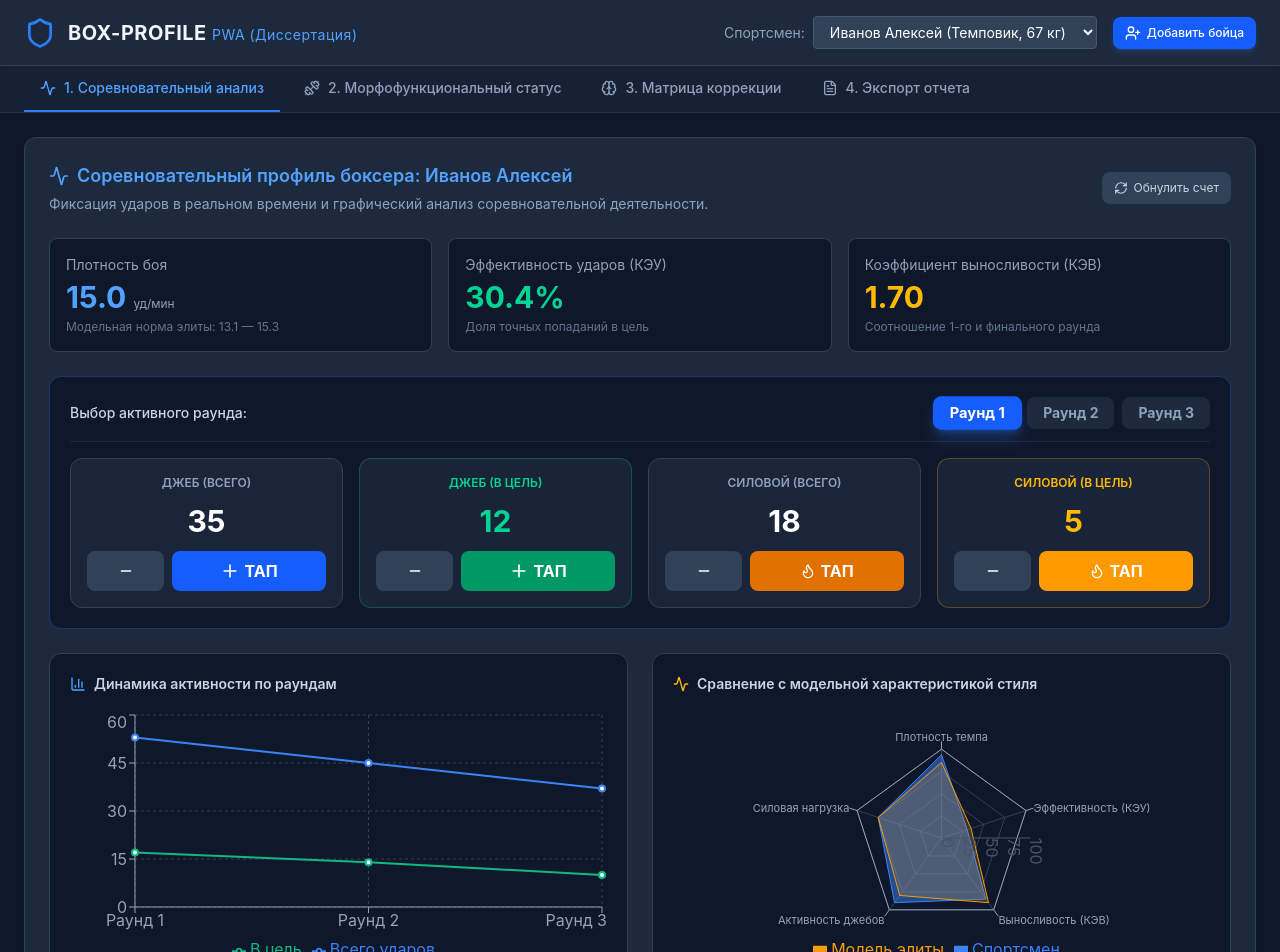
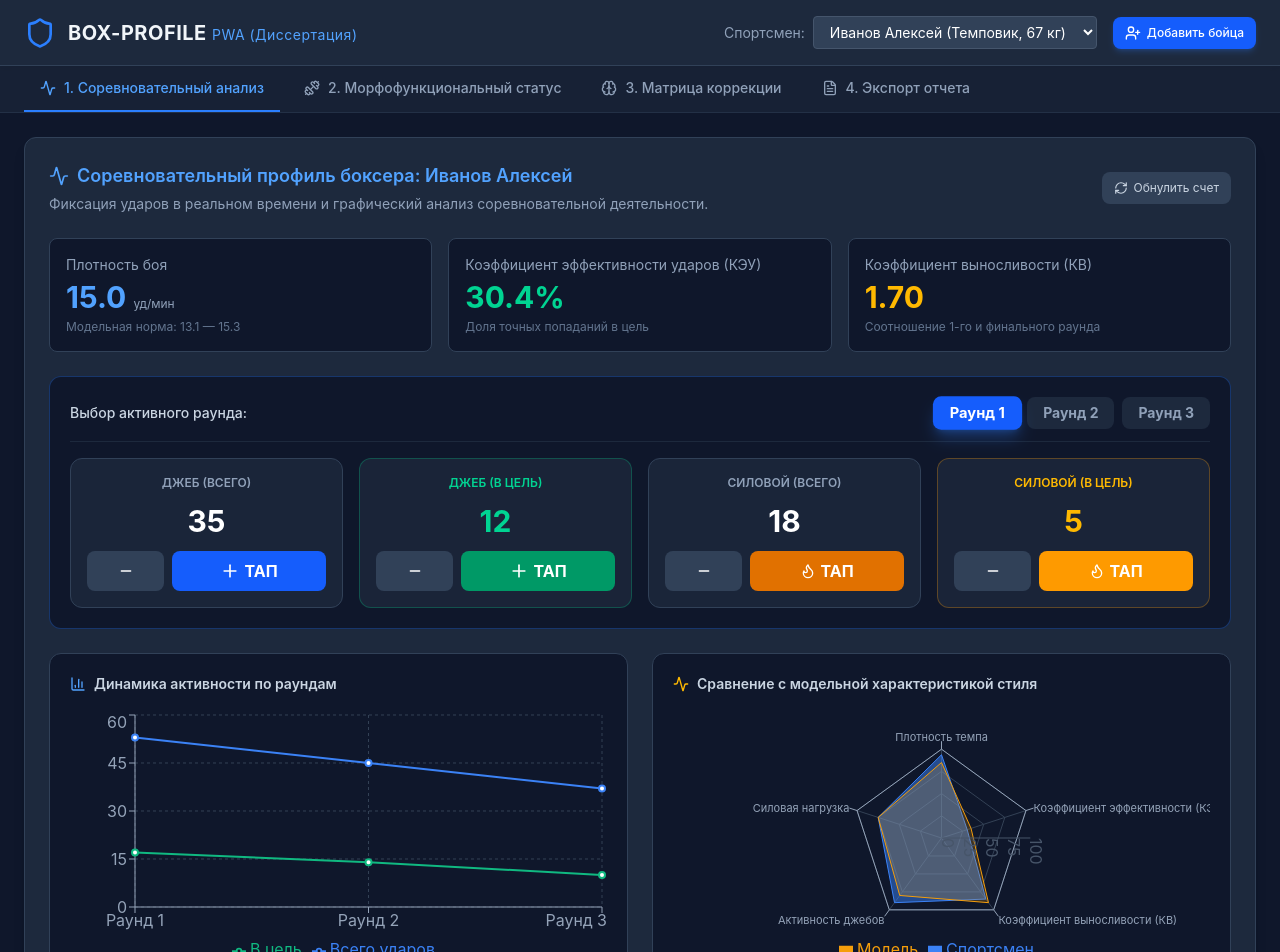
Before and after one commit to konstantinsharomov125/boxing-pwa, a React (Vite) app: page / in a window 1280 px wide. Shown: the top 952 px of the page. Built offline with nearby package versions, Linux system fonts and the light colour scheme.

Commit message:
refactor: removed elite terminology in favor of modal characteristics

```diff
--- a/src/components/BoxDataView.jsx
+++ b/src/components/BoxDataView.jsx
@@ -6,7 +6,6 @@ import {
 } from 'recharts';
 
 export default function BoxDataView({ athlete }) {
-  // Состояние раундов
   const [rounds, setRounds] = useState([
     { id: 1, jabsTotal: 35, jabsTarget: 12, powerTotal: 18, powerTarget: 5 },
     { id: 2, jabsTotal: 30, jabsTarget: 10, powerTotal: 15, powerTarget: 4 },
@@ -15,7 +14,6 @@ export default function BoxDataView({ athlete }) {
 
   const [activeRoundId, setActiveRoundId] = useState(1);
 
-  // Таппер
   const handleTap = (field, delta) => {
     setRounds(rounds.map(r => {
       if (r.id === activeRoundId) {
@@ -42,7 +40,6 @@ export default function BoxDataView({ athlete }) {
     ]);
   };
 
-  // Расчеты
   const totalJabs = rounds.reduce((acc, r) => acc + r.jabsTotal, 0);
   const totalJabsTarget = rounds.reduce((acc, r) => acc + r.jabsTarget, 0);
   const totalPower = rounds.reduce((acc, r) => acc + r.powerTotal, 0);
@@ -56,22 +53,20 @@ export default function BoxDataView({ athlete }) {
 
   const firstRoundTarget = rounds[0].jabsTarget + rounds[0].powerTarget;
   const lastRoundTarget = rounds[rounds.length - 1].jabsTarget + rounds[rounds.length - 1].powerTarget;
-  const kev = lastRoundTarget > 0 ? (firstRoundTarget / lastRoundTarget).toFixed(2) : '1.00';
+  const kv = lastRoundTarget > 0 ? (firstRoundTarget / lastRoundTarget).toFixed(2) : '1.00';
 
   const currentRound = rounds.find(r => r.id === activeRoundId);
 
-  // Данные для линейного графика по раундам
   const lineChartData = rounds.map(r => ({
     name: `Раунд ${r.id}`,
     ВсегоУдаров: r.jabsTotal + r.powerTotal,
     ТочныхУдаров: r.jabsTarget + r.powerTarget,
   }));
 
-  // Данные для радарной диаграммы (сопоставление с моделью элиты)
   const radarChartData = [
     { subject: 'Плотность темпа', athlete: Math.min(100, (fightDensity / 16) * 100), model: 85 },
-    { subject: 'Эффективность (КЭУ)', athlete: parseFloat(keu), model: 35 },
-    { subject: 'Выносливость (КЭВ)', athlete: Math.min(100, parseFloat(kev) * 50), model: 90 },
+    { subject: 'Коэффициент эффективности (КЭУ)', athlete: parseFloat(keu), model: 35 },
+    { subject: 'Коэффициент выносливости (КВ)', athlete: Math.min(100, parseFloat(kv) * 50), model: 90 },
     { subject: 'Активность джебов', athlete: Math.min(100, (totalJabs / 100) * 100), model: 80 },
     { subject: 'Силовая нагрузка', athlete: Math.min(100, (totalPower / 60) * 100), model: 75 },
   ];
@@ -79,7 +74,6 @@ export default function BoxDataView({ athlete }) {
   return (
     <div className="space-y-6">
       <div className="bg-slate-800 rounded-xl p-6 border border-slate-700 shadow-lg">
-        {/* Заголовок */}
         <div className="flex justify-between items-center mb-6">
           <div>
             <h2 className="text-lg font-semibold text-blue-400 flex items-center gap-2">
@@ -97,26 +91,24 @@ export default function BoxDataView({ athlete }) {
           </button>
         </div>
 
-        {/* Метрики */}
         <div className="grid grid-cols-1 md:grid-cols-3 gap-4 mb-6">
           <div className="bg-slate-900 p-4 rounded-lg border border-slate-700">
             <div className="text-sm text-slate-400">Плотность боя</div>
             <div className="text-3xl font-bold mt-1 text-blue-400">{fightDensity} <span className="text-xs font-normal text-slate-400">уд/мин</span></div>
-            <div className="text-xs text-slate-500 mt-1">Модельная норма элиты: 13.1 — 15.3</div>
+            <div className="text-xs text-slate-500 mt-1">Модельная норма: 13.1 — 15.3</div>
           </div>
           <div className="bg-slate-900 p-4 rounded-lg border border-slate-700">
-            <div className="text-sm text-slate-400">Эффективность ударов (КЭУ)</div>
+            <div className="text-sm text-slate-400">Коэффициент эффективности ударов (КЭУ)</div>
             <div className="text-3xl font-bold mt-1 text-emerald-400">{keu}%</div>
             <div className="text-xs text-slate-500 mt-1">Доля точных попаданий в цель</div>
           </div>
           <div className="bg-slate-900 p-4 rounded-lg border border-slate-700">
-            <div className="text-sm text-slate-400">Коэффициент выносливости (КЭВ)</div>
-            <div className="text-3xl font-bold mt-1 text-amber-400">{kev}</div>
+            <div className="text-sm text-slate-400">Коэффициент выносливости (КВ)</div>
+            <div className="text-3xl font-bold mt-1 text-amber-400">{kv}</div>
             <div className="text-xs text-slate-500 mt-1">Соотношение 1-го и финального раунда</div>
           </div>
         </div>
 
-        {/* ПУЛЬТ-ТАППЕР */}
         <div className="bg-slate-900 p-5 rounded-xl border border-blue-500/30 mb-6">
           <div className="flex items-center justify-between mb-4 pb-3 border-b border-slate-800">
             <span className="text-sm font-medium text-slate-300">Выбор активного раунда:</span>
@@ -176,9 +168,7 @@ export default function BoxDataView({ athlete }) {
           </div>
         </div>
 
-        {/* ВИЗУАЛИЗАЦИЯ (ГРАФИКИ RECHARTS) */}
         <div className="grid grid-cols-1 lg:grid-cols-2 gap-6 mb-6">
-          {/* График динамики по раундам */}
           <div className="bg-slate-900 p-5 rounded-xl border border-slate-700">
             <h3 className="text-sm font-semibold text-slate-300 mb-4 flex items-center gap-2">
               <BarChart3 className="w-4 h-4 text-blue-400" /> Динамика активности по раундам
@@ -198,7 +188,6 @@ export default function BoxDataView({ athlete }) {
             </div>
           </div>
 
-          {/* Радарная диаграмма стиля */}
           <div className="bg-slate-900 p-5 rounded-xl border border-slate-700">
             <h3 className="text-sm font-semibold text-slate-300 mb-4 flex items-center gap-2">
               <Activity className="w-4 h-4 text-amber-400" /> Сравнение с модельной характеристикой стиля
@@ -210,7 +199,7 @@ export default function BoxDataView({ athlete }) {
                   <PolarAngleAxis dataKey="subject" stroke="#94a3b8" tick={{ fill: '#94a3b8', fontSize: 11 }} />
                   <PolarRadiusAxis stroke="#475569" />
                   <Radar name="Спортсмен" dataKey="athlete" stroke="#3b82f6" fill="#3b82f6" fillOpacity={0.5} />
-                  <Radar name="Модель элиты" dataKey="model" stroke="#f59e0b" fill="#f59e0b" fillOpacity={0.2} />
+                  <Radar name="Модель" dataKey="model" stroke="#f59e0b" fill="#f59e0b" fillOpacity={0.2} />
                   <Legend />
                   <Tooltip contentStyle={{ backgroundColor: '#1e293b', borderColor: '#475569', color: '#fff' }} />
                 </RadarChart>
@@ -219,7 +208,6 @@ export default function BoxDataView({ athlete }) {
           </div>
         </div>
 
-        {/* Таблица раундов */}
         <div className="overflow-x-auto">
           <table className="w-full text-left text-sm text-slate-300">
             <thead className="bg-slate-700 text-xs uppercase text-slate-200">
--- a/src/components/ReportView.jsx
+++ b/src/components/ReportView.jsx
@@ -5,7 +5,6 @@ import html2pdf from 'html2pdf.js';
 export default function ReportView({ athlete }) {
   const reportRef = useRef(null);
 
-  // Загружаем данные по боксеру из localStorage
   const physData = (() => {
     const saved = localStorage.getItem(`box_phys_${athlete.id}`);
     if (saved) {
@@ -14,7 +13,6 @@ export default function ReportView({ athlete }) {
     return { rightPunch: 446.7, leftPunch: 410.2, tonnage10s: 1250, nsType: 'Сильный (средне-сильный)', diffError: 4.5, reactionTime: 220 };
   })();
 
-  // Функция скачивания в PDF
   const handleDownloadPDF = () => {
     const element = reportRef.current;
     const opt = {
@@ -28,7 +26,6 @@ export default function ReportView({ athlete }) {
     html2pdf().set(opt).from(element).save();
   };
 
-  // Функция быстрой печати
   const handlePrint = () => {
     window.print();
   };
@@ -39,7 +36,6 @@ export default function ReportView({ athlete }) {
 
   return (
     <div className="space-y-6">
-      {/* Кнопки управления */}
       <div className="flex justify-between items-center bg-slate-800 p-4 rounded-xl border border-slate-700 shadow-lg">
         <div>
           <h2 className="text-lg font-semibold text-blue-400 flex items-center gap-2">
@@ -66,12 +62,11 @@ export default function ReportView({ athlete }) {
         </div>
       </div>
 
-      {/* ПЕЧАТНЫЙ БЛАНК */}
       <div className="bg-white text-slate-900 p-8 rounded-xl shadow-2xl space-y-6" ref={reportRef}>
         <div className="border-b-2 border-slate-900 pb-4 text-center">
           <h1 className="text-xl font-bold uppercase tracking-wider">ПРОТОКОЛ КОМПЛЕКСНОГО ОБСЛЕДОВАНИЯ БОКСЕРА</h1>
           <p className="text-xs text-slate-600 mt-1">
-            Информационно-аналитическая система индивидуализации подготовки боксеров high-performance (BOX-PROFILE PWA)
+            Информационно-аналитическая система индивидуализации подготовки боксеров (BOX-PROFILE)
           </p>
         </div>
 
@@ -90,7 +85,7 @@ export default function ReportView({ athlete }) {
               <tr>
                 <th className="p-2 border-b border-r border-slate-300">Критерий</th>
                 <th className="p-2 border-b border-r border-slate-300">Значение</th>
-                <th className="p-2 border-b border-slate-300">Модельный ориентир элиты</th>
+                <th className="p-2 border-b border-slate-300">Модельный ориентир</th>
               </tr>
             </thead>
             <tbody className="divide-y divide-slate-200">
@@ -100,12 +95,12 @@ export default function ReportView({ athlete }) {
                 <td className="p-2 text-slate-600">13.1 — 15.3</td>
               </tr>
               <tr>
-                <td className="p-2 font-medium border-r border-slate-300">Коэффициент эффективности (КЭУ)</td>
+                <td className="p-2 font-medium border-r border-slate-300">Коэффициент эффективности ударов (КЭУ)</td>
                 <td className="p-2 font-bold border-r border-slate-300">30.4%</td>
                 <td className="p-2 text-slate-600">&gt; 35.0%</td>
               </tr>
               <tr>
-                <td className="p-2 font-medium border-r border-slate-300">Коэффициент выносливости (КЭВ)</td>
+                <td className="p-2 font-medium border-r border-slate-300">Коэффициент выносливости (КВ)</td>
                 <td className="p-2 font-bold border-r border-slate-300">1.70</td>
                 <td className="p-2 text-slate-600">1.00 — 1.15 (стабильность)</td>
               </tr>
@@ -115,7 +110,7 @@ export default function ReportView({ athlete }) {
 
         <div>
           <h3 className="text-sm font-bold uppercase text-slate-700 border-b border-slate-300 pb-1 mb-3">
-            2. Специальная физическая подготовленность и психомоторика
+            2. Морфофункциональный профиль и СФП
           </h3>
           <div className="grid grid-cols-2 gap-4 text-xs">
             <div className="border border-slate-300 p-3 rounded">
```
